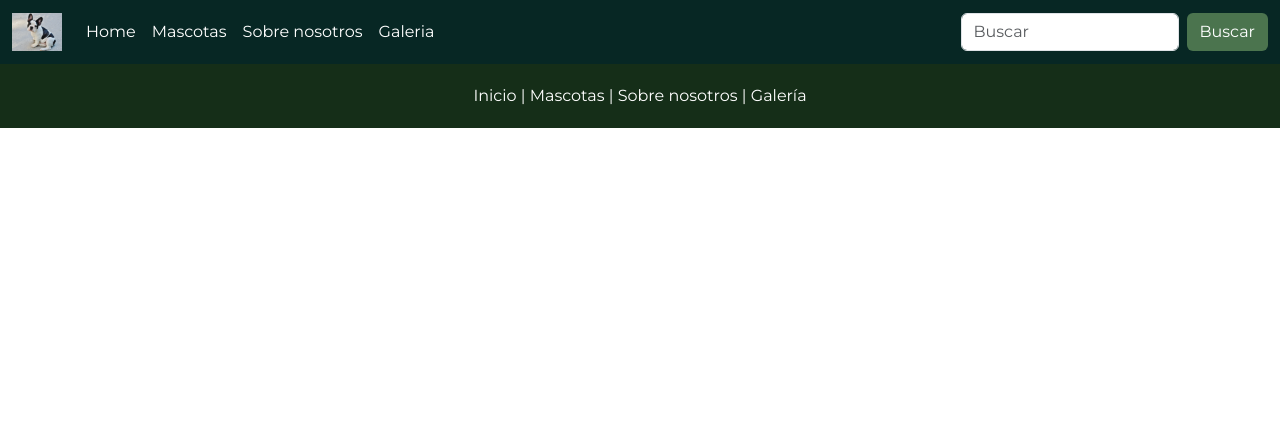
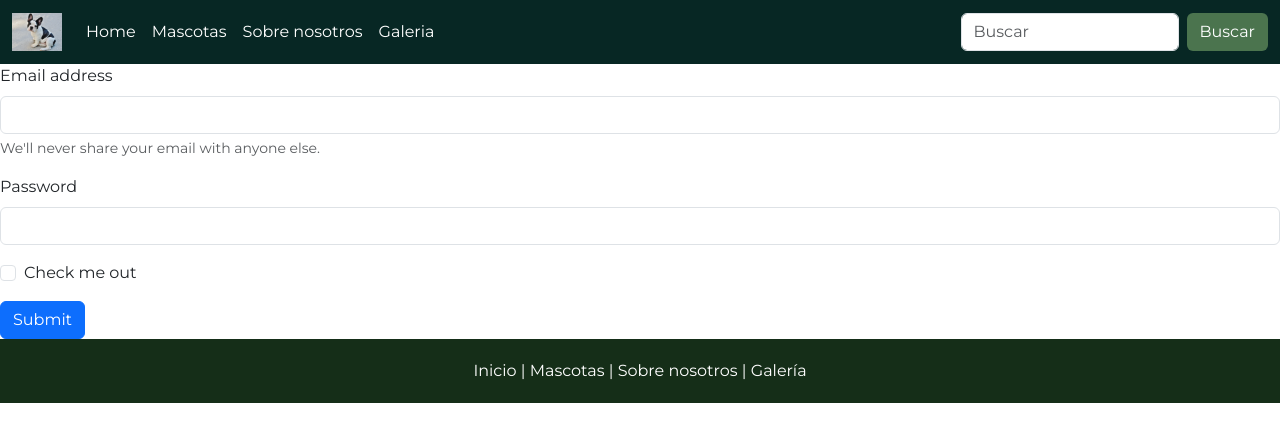
Before and after one commit to WallaceGaster/SPA-Refugio-Animales, an Angular app: page /mascota/1 in a window 1280 px wide. Before the commit this address led to /. Shown: the top 442 px of the page. Built offline with nearby package versions, Linux system fonts and the light colour scheme.

Commit message:
Commit necesario

```diff
--- a/src/app/app.routes.ts
+++ b/src/app/app.routes.ts
@@ -3,10 +3,12 @@
 import { AboutComponent } from './about/about.component';
 import { MascotasComponent } from './mascotas/mascotas.component';
 import { GaleriaComponent } from './galeria/galeria.component';
+import { CitasComponent } from './citas/citas.component';
 
 export const routes: Routes = [
     { path: 'home', component: HomeComponent },
     { path: 'about', component: AboutComponent },
     { path: 'mascotas', component: MascotasComponent },
-    { path: 'galeria', component: GaleriaComponent }
+    { path: 'galeria', component: GaleriaComponent },
+    { path: 'mascota/:id', component: CitasComponent}
 ];
--- /dev/null
+++ b/src/app/citas/citas.component.html
@@ -0,0 +1,14 @@
+<div class="mb-3">
+    <label for="exampleInputEmail1" class="form-label">Email address</label>
+    <input type="email" class="form-control" id="exampleInputEmail1" aria-describedby="emailHelp">
+    <div id="emailHelp" class="form-text">We'll never share your email with anyone else.</div>
+</div>
+<div class="mb-3">
+    <label for="exampleInputPassword1" class="form-label">Password</label>
+    <input type="password" class="form-control" id="exampleInputPassword1">
+</div>
+<div class="mb-3 form-check">
+    <input type="checkbox" class="form-check-input" id="exampleCheck1">
+    <label class="form-check-label" for="exampleCheck1">Check me out</label>
+</div>
+<button type="submit" class="btn btn-primary">Submit</button>
--- a/src/app/shared/mascota.service.ts
+++ b/src/app/shared/mascota.service.ts
@@ -14,4 +14,9 @@
   retornar() {
     return this.http.get(this.urlAPI).pipe(take(1));
   }
+
+  getUnaMascota(posicion: number){
+
+  }
+
 }
```
Also changed, not shown: src/app/citas/citas.component.ts (added, +12 -0 lines), src/app/citas/citas.component.css (added), src/app/mascota.ts (line endings or trailing spaces), 1 other file (tests, documents, lock files or other folders).
